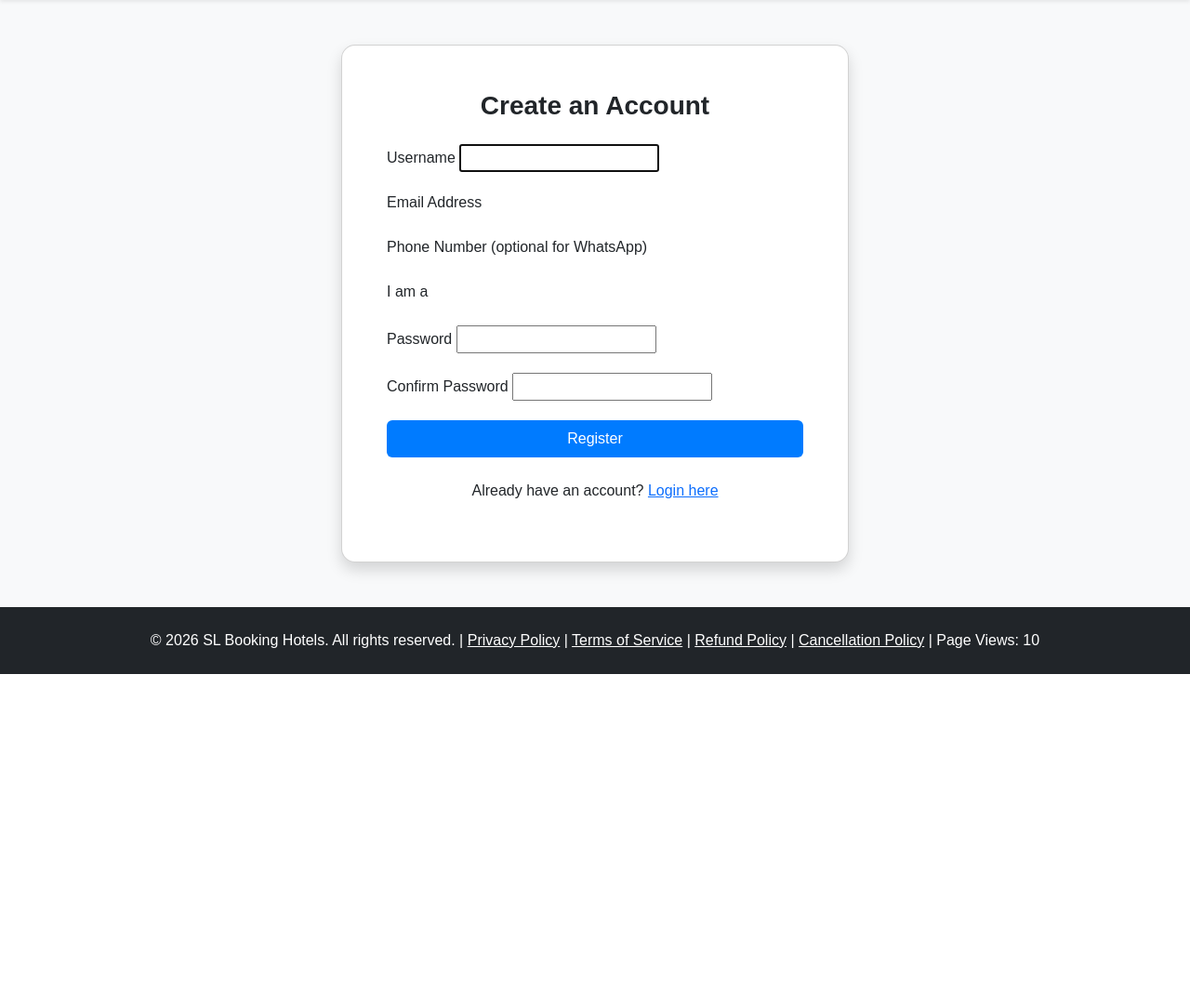
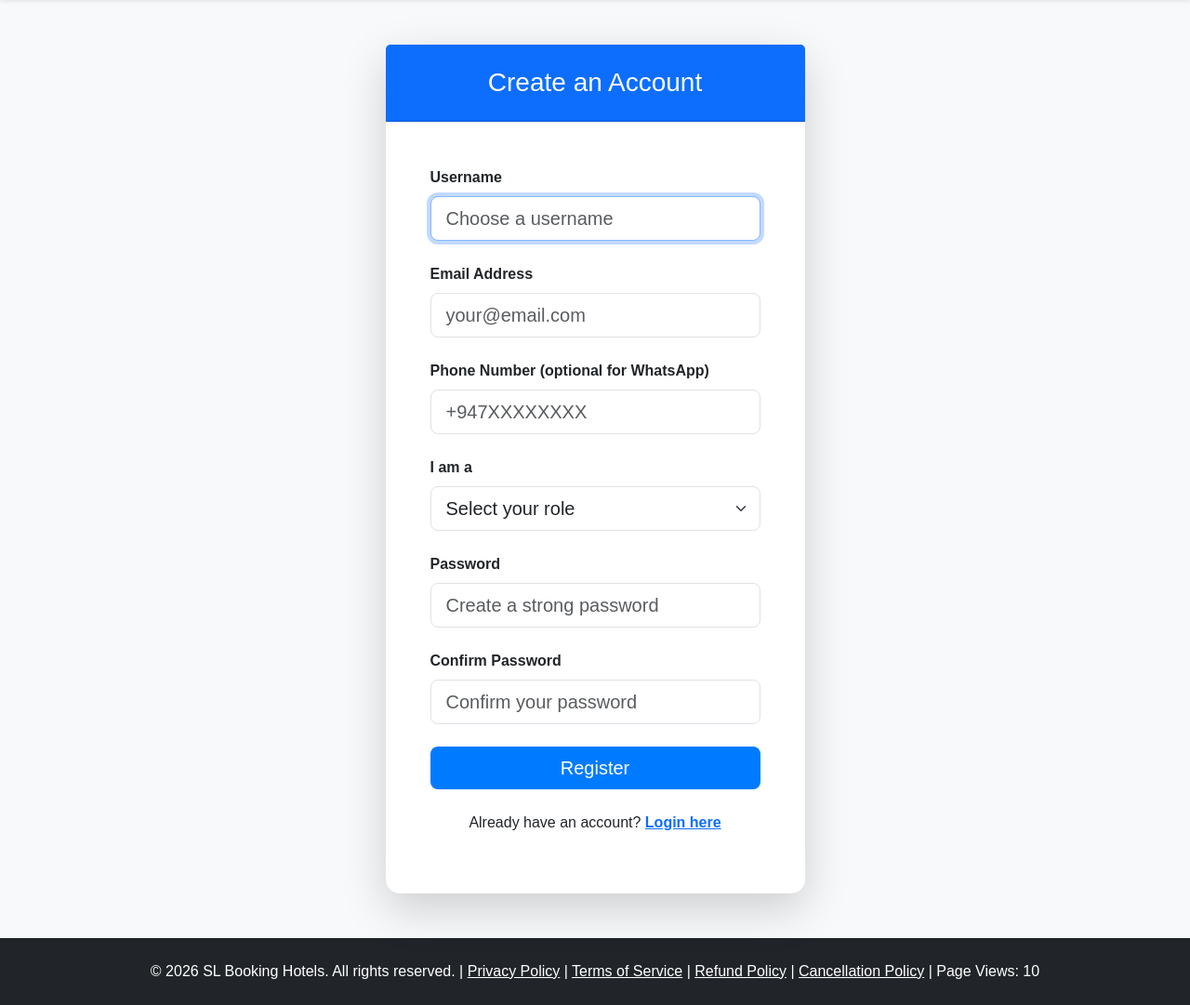
Before and after one commit to roverkalisl/slbooking_hotels, a Django app: page /register/ in a window 1280 px wide. Shown: the part 80-1161 px from the top of the page at 93% size. Before the commit the page ends 805 px from the top, so only its background shows below. Run offline with Django 5.2, Linux system fonts and the light colour scheme; data comes from the database, SQL or seed files in the repository.

Commit message:
Fix register page inputs to be active with Bootstrap classes

```diff
--- a/templates/core/register.html
+++ b/templates/core/register.html
@@ -4,58 +4,59 @@
 {% block title %}Register{% endblock %}
 
 {% block content %}
-<div class="container mt-5">
+<div class="container mt-5 mb-5">
     <div class="row justify-content-center">
-        <div class="col-md-6">
-            <div class="card shadow">
+        <div class="col-md-6 col-lg-5">
+            <div class="card shadow-lg border-0">
+                <div class="card-header bg-primary text-white text-center py-4">
+                    <h3 class="mb-0">Create an Account</h3>
+                </div>
                 <div class="card-body p-5">
-                    <h3 class="text-center mb-4 fw-bold">Create an Account</h3>
-
                     <form method="post">
                         {% csrf_token %}
 
-                        <div class="mb-3">
-                            <label class="form-label">Username</label>
-                            {{ form.username }}
+                        <div class="mb-4">
+                            <label for="id_username" class="form-label fw-bold">Username</label>
+                            <input type="text" name="username" id="id_username" class="form-control form-control-lg" placeholder="Choose a username" required autofocus>
                         </div>
 
-                        <div class="mb-3">
-                            <label class="form-label">Email Address</label>
-                            {{ form.email }}
+                        <div class="mb-4">
+                            <label for="id_email" class="form-label fw-bold">Email Address</label>
+                            <input type="email" name="email" id="id_email" class="form-control form-control-lg" placeholder="your@email.com" required>
                         </div>
 
-                        <div class="mb-3">
-                            <label class="form-label">Phone Number (optional for WhatsApp)</label>
-                            {{ form.phone_number }}
+                        <div class="mb-4">
+                            <label for="id_phone_number" class="form-label fw-bold">Phone Number (optional for WhatsApp)</label>
+                            <input type="text" name="phone_number" id="id_phone_number" class="form-control form-control-lg" placeholder="+947XXXXXXXX">
                         </div>
 
-                        <div class="mb-3">
-                            <label class="form-label">I am a</label>
-                            {{ form.role }}
+                        <div class="mb-4">
+                            <label class="form-label fw-bold">I am a</label>
+                            <select name="role" class="form-select form-select-lg" required>
+                                <option value="" disabled selected>Select your role</option>
+                                <option value="customer">Customer (Book hotels & villas)</option>
+                                <option value="owner">Hotel/Villa Owner</option>
+                            </select>
                         </div>
 
-                        <div class="mb-3">
-                            <label class="form-label">Password</label>
-                            {{ form.password1 }}
+                        <div class="mb-4">
+                            <label for="id_password1" class="form-label fw-bold">Password</label>
+                            <input type="password" name="password1" id="id_password1" class="form-control form-control-lg" placeholder="Create a strong password" required>
                         </div>
 
-                        <div class="mb-3">
-                            <label class="form-label">Confirm Password</label>
-                            {{ form.password2 }}
+                        <div class="mb-4">
+                            <label for="id_password2" class="form-label fw-bold">Confirm Password</label>
+                            <input type="password" name="password2" id="id_password2" class="form-control form-control-lg" placeholder="Confirm your password" required>
                         </div>
 
-                        {% if form.errors %}
-                            <div class="alert alert-danger mb-3">
-                                {{ form.errors }}
-                            </div>
-                        {% endif %}
-
-                        <button type="submit" class="btn btn-primary w-100 py-2">Register</button>
+                        <button type="submit" class="btn btn-primary btn-lg w-100">
+                            Register
+                        </button>
                     </form>
 
-                    <p class="text-center mt-4">
-                        Already have an account? <a href="{% url 'login' %}">Login here</a>
-                    </p>
+                    <div class="text-center mt-4">
+                        <p>Already have an account? <a href="{% url 'login' %}" class="text-primary fw-bold">Login here</a></p>
+                    </div>
                 </div>
             </div>
         </div>
```
